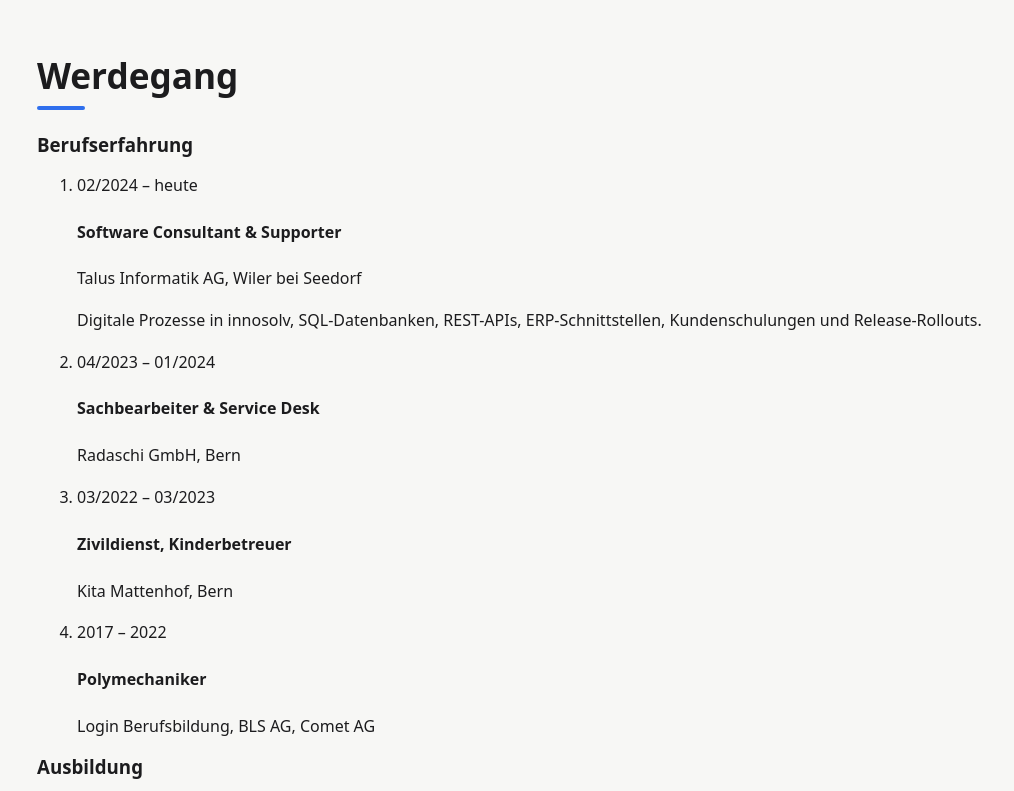
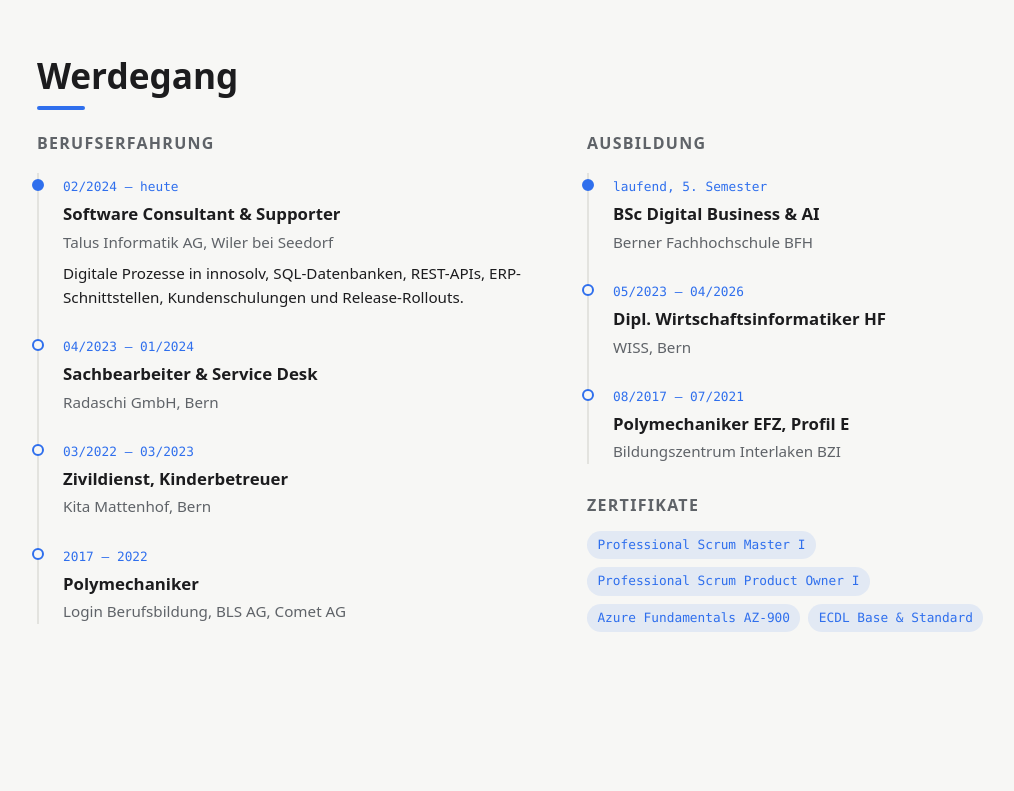
Before and after one commit to Ayadn2/ayadn2.github.io, a plain HTML site: page index.html in a window 1280 px wide. Shown: the part 1940-2731 px from the top of the page, without its empty margins (77-1091 px from the left). Drawn offline with Linux system fonts and the light colour scheme.

Commit message:
Styling für Zeitleiste im Werdegang

```diff
--- a/css/style.css
+++ b/css/style.css
@@ -404,6 +404,80 @@ ul {
   background: transparent;
 }
 
+/* Werdegang: zwei Spalten mit Zeitleisten */
+.career {
+  display: grid;
+  grid-template-columns: repeat(2, 1fr);
+  gap: 3rem;
+}
+
+.career__heading {
+  font-size: 1rem;
+  text-transform: uppercase;
+  letter-spacing: 0.08em;
+  color: var(--color-muted);
+  margin-bottom: 1.25rem;
+}
+
+.career__col .tags {
+  margin-top: -0.25rem;
+}
+
+.timeline {
+  list-style: none;
+  margin: 0 0 2rem;
+  padding: 0;
+  border-left: 2px solid var(--color-border);
+}
+
+.timeline__item {
+  position: relative;
+  padding: 0 0 1.5rem 1.5rem;
+}
+
+.timeline__item:last-child {
+  padding-bottom: 0;
+}
+
+/* Punkt auf der Linie */
+.timeline__item::before {
+  content: "";
+  position: absolute;
+  left: -7px;
+  top: 0.35rem;
+  width: 12px;
+  height: 12px;
+  border-radius: 50%;
+  background: var(--color-bg);
+  border: 2px solid var(--color-accent);
+}
+
+.timeline__item:first-child::before {
+  background: var(--color-accent);
+}
+
+.timeline__date {
+  font-family: var(--font-mono);
+  font-size: 0.8rem;
+  color: var(--color-accent);
+}
+
+.timeline__title {
+  font-size: 1.05rem;
+  margin: 0.15rem 0 0.1rem;
+}
+
+.timeline__place {
+  color: var(--color-muted);
+  font-size: 0.95rem;
+  margin: 0;
+}
+
+.timeline__place + p {
+  margin: 0.4rem 0 0;
+  font-size: 0.95rem;
+}
+
 .contact__intro {
   color: var(--color-muted);
   margin-bottom: 1.5rem;
@@ -426,8 +500,13 @@ ul {
 
 /* Tablet */
 @media (max-width: 900px) {
-  .about {
+  .about,
+  .career {
     grid-template-columns: 1fr;
+  }
+
+  .career {
+    gap: 1rem;
   }
 
   .facts {
```
